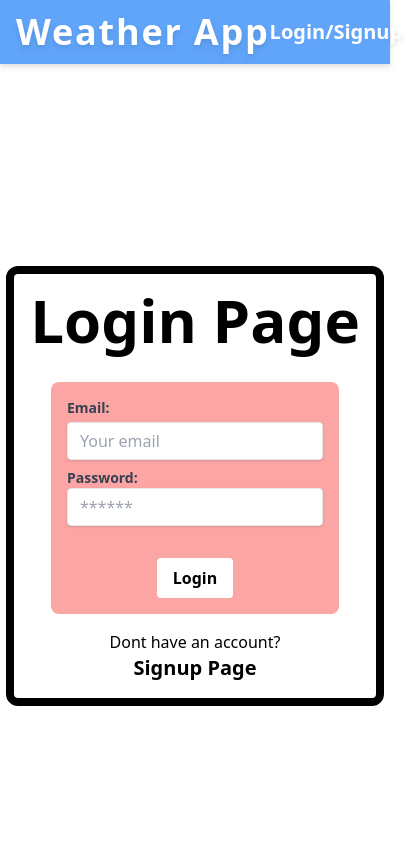
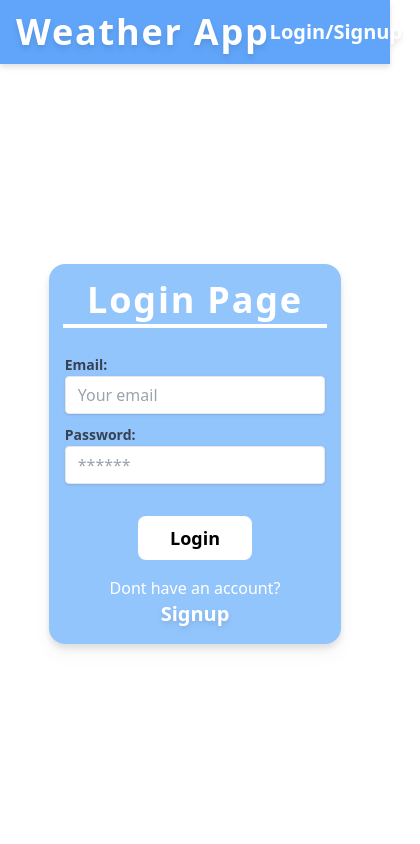
Before and after one commit to csutrick/weather-app, a React (Create React App) app in the folder client/: page /login in a window 390 px wide. Shown: the top 844 px of the page, 420 px wide, since content can reach past the window. Built offline with nearby package versions, Linux system fonts and the light colour scheme.

Commit message:
Basic login page, fully responsive

```diff
--- a/client/src/components/Login/form.js
+++ b/client/src/components/Login/form.js
@@ -1,4 +1,5 @@
 import React, { useState } from "react";
+import { Link } from "react-router-dom";
 import { useNavigate } from "react-router-dom";
 
 import { useMutation } from "@apollo/client";
@@ -41,9 +42,12 @@ const LoginForm = () => {
   };
 
   return (
-    <>
+    <div className="flex w-3/4 flex-col items-center justify-center rounded-2xl bg-blue-300 p-4 drop-shadow-lg">
+      <h2 className="mb-6 whitespace-nowrap border-b-4 border-white px-6 pb-1 text-4xl font-bold tracking-wider text-white sm:text-3xl md:text-4xl">
+        Login Page
+      </h2>
       <form
-        className="flex w-72 flex-col items-start justify-center rounded-lg bg-red-300 p-4"
+        className="flex-col items-start justify-center"
         onSubmit={handleFormSubmit}
       >
         {/* Email field */}
@@ -78,7 +82,7 @@ const LoginForm = () => {
         {/* Login Button */}
         <div className="mt-8 flex w-full justify-center">
           <button
-            className="rounded bg-white px-4 py-2 font-bold text-black hover:bg-red-300"
+            className="rounded-lg bg-white px-8 py-2 text-lg font-bold text-black hover:bg-gray-300"
             type="submit"
           >
             Login
@@ -86,12 +90,26 @@ const LoginForm = () => {
         </div>
       </form>
       {loading && (
-        <div className="text-lg font-bold text-white">Loading...</div>
+        <div className="text-lg font-bold tracking-wider text-white">
+          Loading...
+        </div>
       )}
       {error && (
-        <div className="text-lg font-bold text-white">{error.message}</div>
+        <div className="text-lg font-bold tracking-wider text-white">
+          {error.message}
+        </div>
       )}
-    </>
+      <div className="mt-4 flex w-full flex-col items-center justify-center">
+        <p className="text-white">Dont have an account?</p>
+        <Link
+          to="/signup"
+          className="w-min text-xl font-bold text-white drop-shadow-md transition-all duration-100 ease-in-out
+              hover:scale-110 hover:text-gray-200 hover:drop-shadow-lg active:scale-125 active:text-gray-300 active:drop-shadow-xl"
+        >
+          Signup
+        </Link>
+      </div>
+    </div>
   );
 };
 
--- a/client/src/pages/Login.js
+++ b/client/src/pages/Login.js
@@ -5,14 +5,12 @@ import Form from "../components/Login/form.js";
 
 const Login = () => {
   return (
-    <section className="mt-16 flex h-screen flex-col items-center justify-center bg-white">
-      <div className="flex flex-col items-center justify-center rounded-xl border-8 border-black bg-white p-4">
-        <h2 className="mb-8 text-6xl font-bold text-black">Login Page</h2>
+    <section className="flex h-screen w-full flex-row flex-nowrap items-center justify-center pt-16">
+      <div className="flex h-full w-full items-center justify-center sm:w-1/2">
         <Form />
-        <p className="mt-4 text-black">Dont have an account?</p>
-        <Link to="/signup">
-          <p className="text-xl font-bold text-black">Signup Page</p>
-        </Link>
+      </div>
+      <div className="invisible flex h-full w-0 items-center justify-center bg-blue-200 sm:visible sm:w-1/2">
+        <p className="font-bold tracking-widest text-gray-400">Image Here</p>
       </div>
     </section>
   );
```
